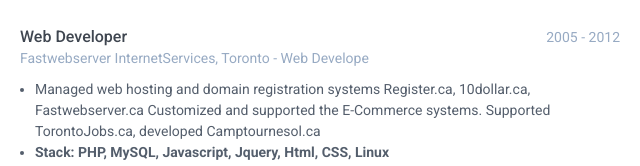
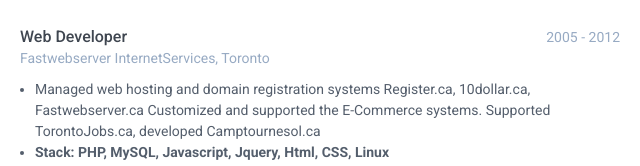
Before and after one commit to apatel999/Profile, a plain HTML site: page index.html in a window 1280 px wide. Shown: the part 1013-1179 px from the top of the page, 200-840 px from the left. Drawn offline with Linux system fonts and the light colour scheme.

Commit message:
update exp

```diff
--- a/index.html
+++ b/index.html
@@ -165,7 +165,7 @@
                             <h3 class="job-title">Web Developer</h3>
                             <div class="time">2005 - 2012</div>
                         </div><!--//upper-row-->
-                        <div class="company">Fastwebserver InternetServices, Toronto - Web Develope</div>
+                        <div class="company">Fastwebserver InternetServices, Toronto</div>
                     </div><!--//meta-->
                     <div class="details">
                         <ul class="exp-item">
```
